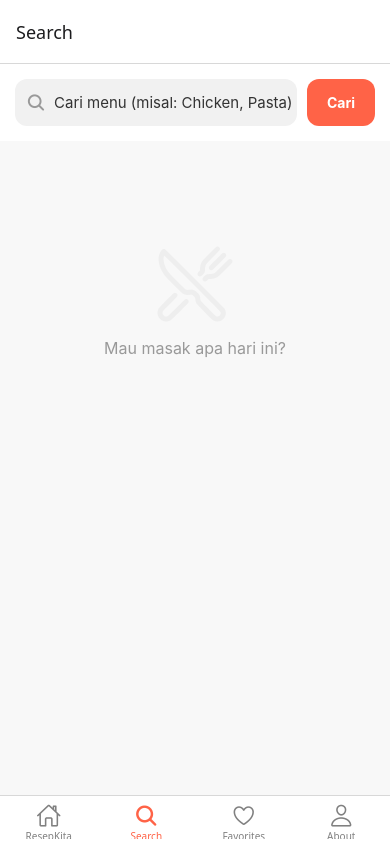
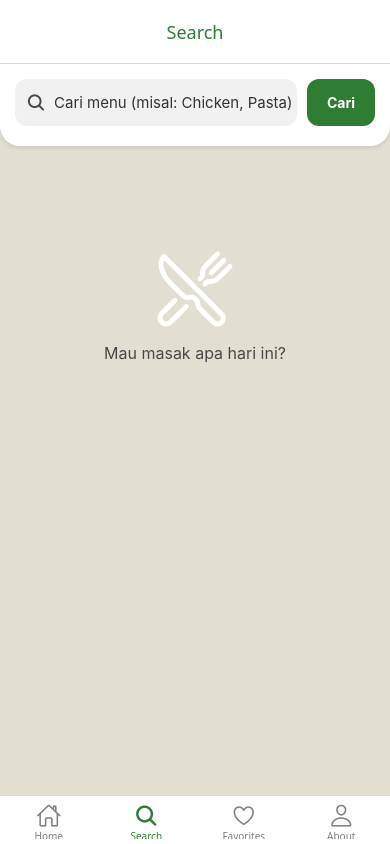
Before and after one commit to Zephyr-017/ResipeApp, a React Native app: screen /Search in a window 390 px wide. Built offline with nearby package versions, Linux system fonts and the light colour scheme; no server answers.

Commit message:
feat: repair search validation, recipe ingredients, and theme updates

```diff
--- a/src/components/LoadingIndicator.js
+++ b/src/components/LoadingIndicator.js
@@ -4,7 +4,7 @@ import { View, ActivityIndicator, StyleSheet } from 'react-native';
 const LoadingIndicator = () => {
   return (
     <View style={styles.center}>
-      <ActivityIndicator size="large" color="#FF6347" />
+      <ActivityIndicator size="large" color="#2E7D32" />
     </View>
   );
 };
--- a/src/components/RecipeCard.js
+++ b/src/components/RecipeCard.js
@@ -8,10 +8,12 @@ const RecipeCard = ({ item, onPress }) => {
       <View style={styles.info}>
         <Text style={styles.title} numberOfLines={1}>{item.strMeal}</Text>
         <View style={styles.badgeContainer}>
-          <Text style={styles.badge}>{item.strCategory}</Text>
-          <Text style={[styles.badge, { backgroundColor: '#E8F5E9', color: '#2E7D32' }]}>
-            {item.strArea}
-          </Text>
+          <View style={styles.badge}>
+            <Text style={styles.badgeText}>{item.strCategory}</Text>
+          </View>
+          <View style={[styles.badge, { backgroundColor: '#E8F5E9' }]}>
+            <Text style={[styles.badgeText, { color: '#2E7D32' }]}>{item.strArea}</Text>
+          </View>
         </View>
       </View>
     </TouchableOpacity>
@@ -50,11 +52,13 @@ const styles = StyleSheet.create({
     gap: 8,
   },
   badge: {
-    backgroundColor: '#FFF3E0',
-    color: '#E65100',
+    backgroundColor: '#E2DFD2',
     paddingVertical: 4,
     paddingHorizontal: 10,
     borderRadius: 8,
+  },
+  badgeText: {
+    color: '#2C3639',
     fontSize: 12,
     fontWeight: '600',
   },
--- a/src/navigation/AppNavigator.js
+++ b/src/navigation/AppNavigator.js
@@ -33,12 +33,21 @@ const MainTabs = () => {
 
           return <Ionicons name={iconName} size={size} color={color} />;
         },
-        tabBarActiveTintColor: '#FF6347',
+        tabBarActiveTintColor: '#2E7D32',
         tabBarInactiveTintColor: 'gray',
         headerShown: true,
+        headerTitleAlign: 'center',
+        headerTintColor: '#2E7D32',
       })}
     >
-      <Tab.Screen name="Home" component={HomeScreen} options={{ title: 'ResepKita' }} />
+      <Tab.Screen
+        name="Home"
+        component={HomeScreen}
+        options={{
+          headerTitle: 'ResepKita',
+          tabBarLabel: 'Home'
+        }}
+      />
       <Tab.Screen name="Search" component={SearchScreen} />
       <Tab.Screen name="Favorites" component={FavoritesScreen} />
       <Tab.Screen name="About" component={AboutScreen} />
--- a/src/screens/AboutScreen.js
+++ b/src/screens/AboutScreen.js
@@ -20,7 +20,7 @@ const AboutScreen = () => {
 
       <View style={styles.infoSection}>
         <View style={styles.infoRow}>
-          <Ionicons name="school-outline" size={24} color="#FF6347" />
+          <Ionicons name="school-outline" size={24} color="#2E7D32" />
           <View style={styles.infoTextContainer}>
             <Text style={styles.infoLabel}>Kelas</Text>
             <Text style={styles.infoValue}>B</Text>
@@ -28,7 +28,7 @@ const AboutScreen = () => {
         </View>
 
         <View style={styles.infoRow}>
-          <Ionicons name="book-outline" size={24} color="#FF6347" />
+          <Ionicons name="book-outline" size={24} color="#2E7D32" />
           <View style={styles.infoTextContainer}>
             <Text style={styles.infoLabel}>Tema Projek</Text>
             <Text style={styles.infoValue}>Tema A</Text>
@@ -36,7 +36,7 @@ const AboutScreen = () => {
         </View>
 
         <View style={styles.infoRow}>
-          <Ionicons name="code-working-outline" size={24} color="#FF6347" />
+          <Ionicons name="code-working-outline" size={24} color="#2E7D32" />
           <View style={styles.infoTextContainer}>
             <Text style={styles.infoLabel}>API Credit</Text>
             <TouchableOpacity onPress={openAPI}>
@@ -57,7 +57,7 @@ const AboutScreen = () => {
 const styles = StyleSheet.create({
   container: {
     flex: 1,
-    backgroundColor: '#f8f8f8',
+    backgroundColor: '#E2DFD2',
   },
   header: {
     backgroundColor: '#fff',
@@ -80,7 +80,7 @@ const styles = StyleSheet.create({
     alignItems: 'center',
     marginBottom: 15,
     borderWidth: 2,
-    borderColor: '#FF6347',
+    borderColor: '#2E7D32',
   },
   name: {
     fontSize: 22,
@@ -110,7 +110,7 @@ const styles = StyleSheet.create({
   },
   infoLabel: {
     fontSize: 12,
-    color: '#999',
+    color: '#484848ff',
     textTransform: 'uppercase',
     letterSpacing: 1,
   },
@@ -121,7 +121,7 @@ const styles = StyleSheet.create({
     marginTop: 2,
   },
   link: {
-    color: '#FF6347',
+    color: '#2E7D32',
     textDecorationLine: 'underline',
   },
   footer: {
@@ -129,12 +129,12 @@ const styles = StyleSheet.create({
     padding: 30,
   },
   footerText: {
-    color: '#ccc',
+    color: '#484848ff',
     fontSize: 14,
     fontWeight: 'bold',
   },
   footerSubText: {
-    color: '#ddd',
+    color: '#484848ff',
     fontSize: 12,
     marginTop: 5,
   },
--- a/src/screens/DetailScreen.js
+++ b/src/screens/DetailScreen.js
@@ -42,9 +42,23 @@ const DetailScreen = ({ route }) => {
     }
   };
 
+  const getIngredients = () => {
+    let ingredients = [];
+    for (let i = 1; i <= 20; i++) {
+      const ingredient = meal[`strIngredient${i}`];
+      const measure = meal[`strMeasure${i}`];
+      if (ingredient && ingredient.trim() !== '') {
+        ingredients.push(`${measure} ${ingredient}`);
+      }
+    }
+    return ingredients;
+  };
+
   if (loading) return <LoadingIndicator />;
   if (error) return <ErrorMessage message={error} />;
   if (!meal) return <ErrorMessage message="Resep tidak ditemukan" />;
+
+  const ingredientsList = getIngredients();
 
   return (
     <ScrollView style={styles.container}>
@@ -71,16 +85,29 @@ const DetailScreen = ({ route }) => {
             <Ionicons
               name={favorite ? "heart" : "heart-outline"}
               size={28}
-              color="#FF6347"
+              color="#2E7D32"
             />
           </TouchableOpacity>
         </View>
 
+        {/* Tags Section - Moved Up */}
         <View style={styles.section}>
           <Text style={styles.sectionTitle}>Tags</Text>
           <Text style={styles.tagsText}>{meal.strTags || 'Tag tidak tersedia'}</Text>
         </View>
 
+        {/* Ingredients Section */}
+        <View style={styles.section}>
+          <Text style={styles.sectionTitle}>Bahan-bahan</Text>
+          {ingredientsList.map((item, index) => (
+            <View key={index} style={styles.ingredientRow}>
+              <Ionicons name="checkmark-circle-outline" size={18} color="#2E7D32" />
+              <Text style={styles.ingredientText}>{item}</Text>
+            </View>
+          ))}
+        </View>
+
+        {/* Instructions Section */}
         <View style={styles.section}>
           <Text style={styles.sectionTitle}>Cara Membuat</Text>
           <Text style={styles.instructions}>{meal.strInstructions}</Text>
@@ -103,7 +130,7 @@ const DetailScreen = ({ route }) => {
 const styles = StyleSheet.create({
   container: {
     flex: 1,
-    backgroundColor: '#fff',
+    backgroundColor: '#E2DFD2',
   },
   image: {
     width: '100%',
@@ -115,6 +142,7 @@ const styles = StyleSheet.create({
     borderTopRightRadius: 30,
     marginTop: -30,
     backgroundColor: '#fff',
+    elevation: 5,
   },
   header: {
     flexDirection: 'row',
@@ -133,13 +161,13 @@ const styles = StyleSheet.create({
     gap: 10,
   },
   badge: {
-    backgroundColor: '#FFF3E0',
+    backgroundColor: '#E2DFD2',
     paddingVertical: 5,
     paddingHorizontal: 12,
     borderRadius: 10,
   },
   badgeText: {
-    color: '#E65100',
+    color: '#2C3639',
     fontSize: 12,
     fontWeight: 'bold',
   },
@@ -150,17 +178,34 @@ const styles = StyleSheet.create({
     elevation: 2,
   },
   section: {
-    marginBottom: 20,
+    marginBottom: 25,
   },
   sectionTitle: {
     fontSize: 18,
     fontWeight: 'bold',
     color: '#333',
-    marginBottom: 10,
+    marginBottom: 12,
+    borderBottomWidth: 2,
+    borderBottomColor: '#E8F5E9',
+    paddingBottom: 5,
+    alignSelf: 'flex-start',
+  },
+  ingredientRow: {
+    flexDirection: 'row',
+    alignItems: 'center',
+    marginBottom: 8,
+    backgroundColor: '#F9F9F9',
+    padding: 10,
+    borderRadius: 8,
+  },
+  ingredientText: {
+    fontSize: 15,
+    color: '#444',
+    marginLeft: 10,
   },
   tagsText: {
     fontSize: 14,
-    color: '#666',
+    color: '#484848ff',
     fontStyle: 'italic',
   },
   instructions: {
@@ -170,7 +215,7 @@ const styles = StyleSheet.create({
     textAlign: 'justify',
   },
   mainButton: {
-    backgroundColor: '#FF6347',
+    backgroundColor: '#2E7D32',
     flexDirection: 'row',
     justifyContent: 'center',
     alignItems: 'center',
--- a/src/screens/FavoritesScreen.js
+++ b/src/screens/FavoritesScreen.js
@@ -29,7 +29,7 @@ const FavoritesScreen = ({ navigation }) => {
   if (favorites.length === 0) {
     return (
       <View style={styles.emptyContainer}>
-        <Ionicons name="heart-outline" size={80} color="#ccc" />
+        <Ionicons name="heart-outline" size={80} color="#fff" />
         <Text style={styles.emptyText}>Belum ada resep favorit.</Text>
         <TouchableOpacity
           style={styles.exploreButton}
@@ -56,7 +56,7 @@ const FavoritesScreen = ({ navigation }) => {
 const styles = StyleSheet.create({
   container: {
     flex: 1,
-    backgroundColor: '#f8f8f8',
+    backgroundColor: '#E2DFD2',
   },
   listContent: {
     paddingBottom: 20,
@@ -68,7 +68,7 @@ const styles = StyleSheet.create({
     position: 'absolute',
     top: 20,
     right: 25,
-    backgroundColor: 'rgba(211, 47, 47, 0.9)',
+    backgroundColor: '#2E7D32',
     flexDirection: 'row',
     alignItems: 'center',
     paddingVertical: 5,
@@ -86,16 +86,16 @@ const styles = StyleSheet.create({
     flex: 1,
     justifyContent: 'center',
     alignItems: 'center',
-    backgroundColor: '#fff',
+    backgroundColor: '#E2DFD2',
   },
   emptyText: {
     fontSize: 18,
-    color: '#999',
+    color: '#484848ff',
     marginTop: 15,
     marginBottom: 20,
   },
   exploreButton: {
-    backgroundColor: '#FF6347',
+    backgroundColor: '#2E7D32',
     paddingVertical: 12,
     paddingHorizontal: 30,
     borderRadius: 25,
--- a/src/screens/HomeScreen.js
+++ b/src/screens/HomeScreen.js
@@ -76,7 +76,7 @@ const HomeScreen = ({ navigation }) => {
 const styles = StyleSheet.create({
   container: {
     flex: 1,
-    backgroundColor: '#f8f8f8',
+    backgroundColor: '#E2DFD2',
   },
   center: {
     flex: 1,
@@ -103,12 +103,12 @@ const styles = StyleSheet.create({
   },
   hint: {
     marginTop: 10,
-    color: '#999',
+    color: '#484848ff',
     fontSize: 12,
   },
   footerHint: {
     textAlign: 'center',
-    color: '#999',
+    color: '#484848ff',
     marginVertical: 20,
     fontSize: 14,
     fontStyle: 'italic',
--- a/src/screens/SearchScreen.js
+++ b/src/screens/SearchScreen.js
@@ -52,10 +52,12 @@ const SearchScreen = ({ navigation }) => {
 
   return (
     <View style={styles.container}>
-      {/* Search Form */}
+      {/* Search Form Header Container */}
       <View style={styles.searchBox}>
+        {/* Row for Input and Button */}
+        <View style={styles.inputRow}>
           <View style={[styles.inputContainer, validationError ? styles.inputError : null]}>
-          <Ionicons name="search" size={20} color="#999" style={styles.searchIcon} />
+            <Ionicons name="search" size={20} color="#484848ff" style={styles.searchIcon} />
             <TextInput
               style={styles.input}
               placeholder="Cari menu (misal: Chicken, Pasta)"
@@ -78,10 +80,11 @@ const SearchScreen = ({ navigation }) => {
           </TouchableOpacity>
         </View>
 
-      {/* Validation Message */}
+        {/* Validation Message - NOW INSIDE WHITE AREA */}
         {validationError ? (
           <Text style={styles.validationText}>{validationError}</Text>
         ) : null}
+      </View>
 
       {/* Results Area */}
       {loading ? (
@@ -97,7 +100,7 @@ const SearchScreen = ({ navigation }) => {
           ListEmptyComponent={
             !loading && !results.length && !error && (
               <View style={styles.emptyContainer}>
-                <Ionicons name="restaurant-outline" size={80} color="#eee" />
+                <Ionicons name="restaurant-outline" size={80} color="#fff" />
                 <Text style={styles.emptyText}>Mau masak apa hari ini?</Text>
               </View>
             )
@@ -111,14 +114,23 @@ const SearchScreen = ({ navigation }) => {
 const styles = StyleSheet.create({
   container: {
     flex: 1,
-    backgroundColor: '#f8f8f8',
+    backgroundColor: '#E2DFD2',
   },
   searchBox: {
-    flexDirection: 'row',
     padding: 15,
     backgroundColor: '#fff',
+    elevation: 4,
+    shadowColor: '#000',
+    shadowOffset: { width: 0, height: 2 },
+    shadowOpacity: 0.1,
+    shadowRadius: 4,
+    borderBottomLeftRadius: 20,
+    borderBottomRightRadius: 20,
+  },
+  inputRow: {
+    flexDirection: 'row',
     gap: 10,
-    elevation: 2,
+    marginBottom: 5,
   },
   inputContainer: {
     flex: 1,
@@ -144,7 +156,7 @@ const styles = StyleSheet.create({
     color: '#333',
   },
   searchButton: {
-    backgroundColor: '#FF6347',
+    backgroundColor: '#2E7D32',
     justifyContent: 'center',
     paddingHorizontal: 20,
     borderRadius: 12,
@@ -156,9 +168,8 @@ const styles = StyleSheet.create({
   validationText: {
     color: '#D32F2F',
     fontSize: 12,
-    marginLeft: 20,
-    marginTop: -10,
-    marginBottom: 5,
+    marginTop: 5,
+    marginLeft: 5,
   },
   listContent: {
     paddingBottom: 20,
@@ -170,7 +181,7 @@ const styles = StyleSheet.create({
     marginTop: 100,
   },
   emptyText: {
-    color: '#999',
+    color: '#484848ff',
     fontSize: 16,
     marginTop: 10,
   },
```
Lines whose indentation alone changed are shown as unchanged.
